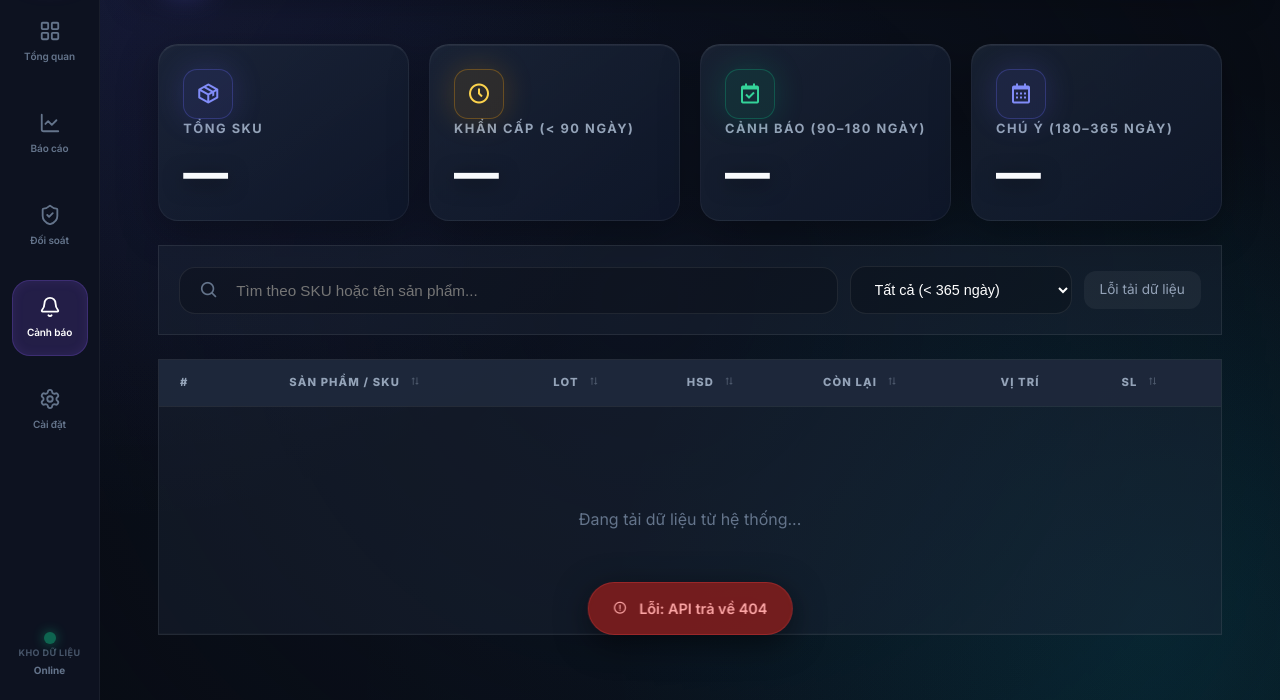
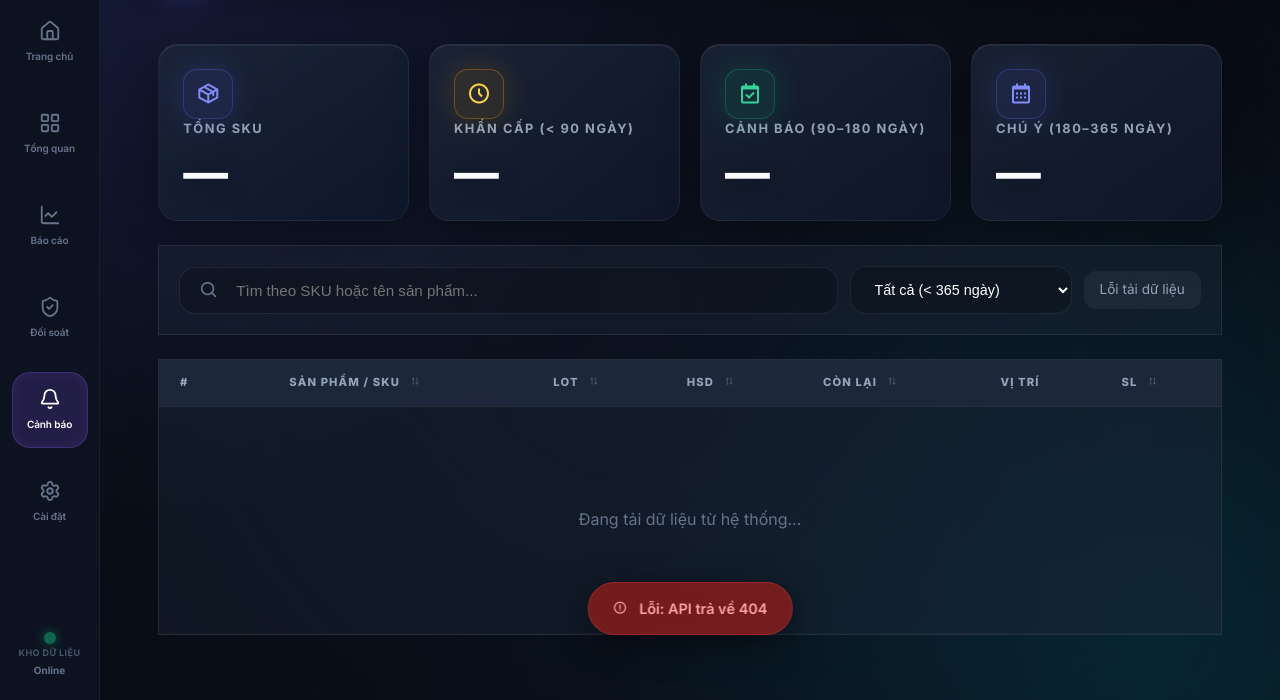
Before and after one commit to luonghg-ui/lot-date-kho-BN, a browser extension: page data/html/candate.html in a window 1280 px wide. Shown: the part 100-800 px from the top of the page. Drawn offline with nearby package versions, Linux system fonts and the light colour scheme; no server answers.

Commit message:
feat: add Trang chủ (Home) button back to sidebar navigation and pages config

```diff
--- a/data/html/candate.html
+++ b/data/html/candate.html
@@ -164,6 +164,10 @@
                 </div>
             </div>
             <nav class="sidebar-nav">
+                <a href="../../index.html" class="sidebar-item">
+                    <i data-lucide="home"></i>
+                    <span>Trang chủ</span>
+                </a>
                 <a href="data-missing.html" class="sidebar-item">
                     <i data-lucide="layout-grid"></i>
                     <span>Tổng quan</span>
--- a/settings.js
+++ b/settings.js
@@ -221,6 +221,7 @@
 
 // ===== Danh sách trang hệ thống =====
 const PAGES = [
+    { id: 'home',      label: 'Trang Chủ Hệ Thống', url: '../index.html', icon: 'home', color: 'indigo', desc: 'Quay về trang trung tâm quản trị WMS Helper' },
     { id: 'mapping',   label: 'Mapping Kệ Nhanh',   url: '../mapping.html', icon: 'map-pin', color: 'emerald', desc: 'Tra cứu vị trí kệ theo SKU' },
     { id: 'candate',   label: 'Sản Phẩm Cận Date', url: '../data/html/candate.html', icon: 'calendar', color: 'indigo', desc: 'Lọc sản phẩm HSD dưới 1 năm' },
     { id: 'missing',   label: 'Data Missing – Tính Lệch', url: '../data/html/data-missing.html', icon: 'radar', color: 'indigo', desc: 'Khớp dữ liệu kiểm kê vs hệ thống' },
```
Also changed, not shown: data/html/data-missing.html (+4 -0 lines), data/html/doisoat.html (+4 -0 lines), data/html/multi-search.html (+4 -0 lines), data/html/report-missing.html (+4 -0 lines).
